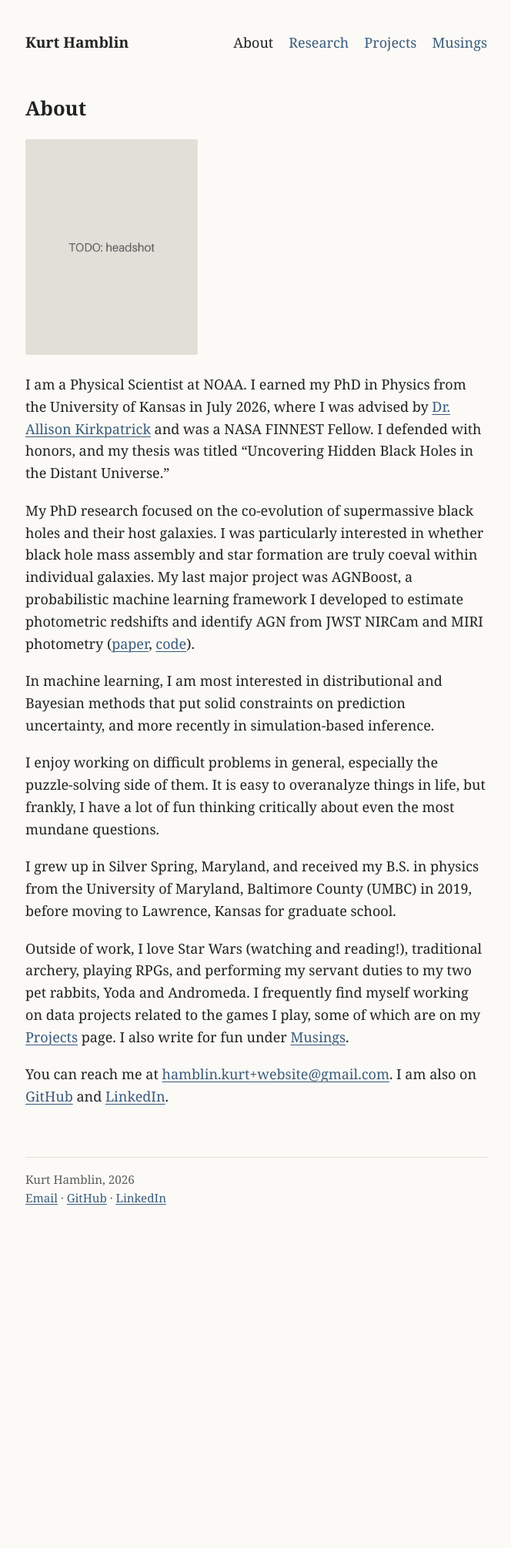
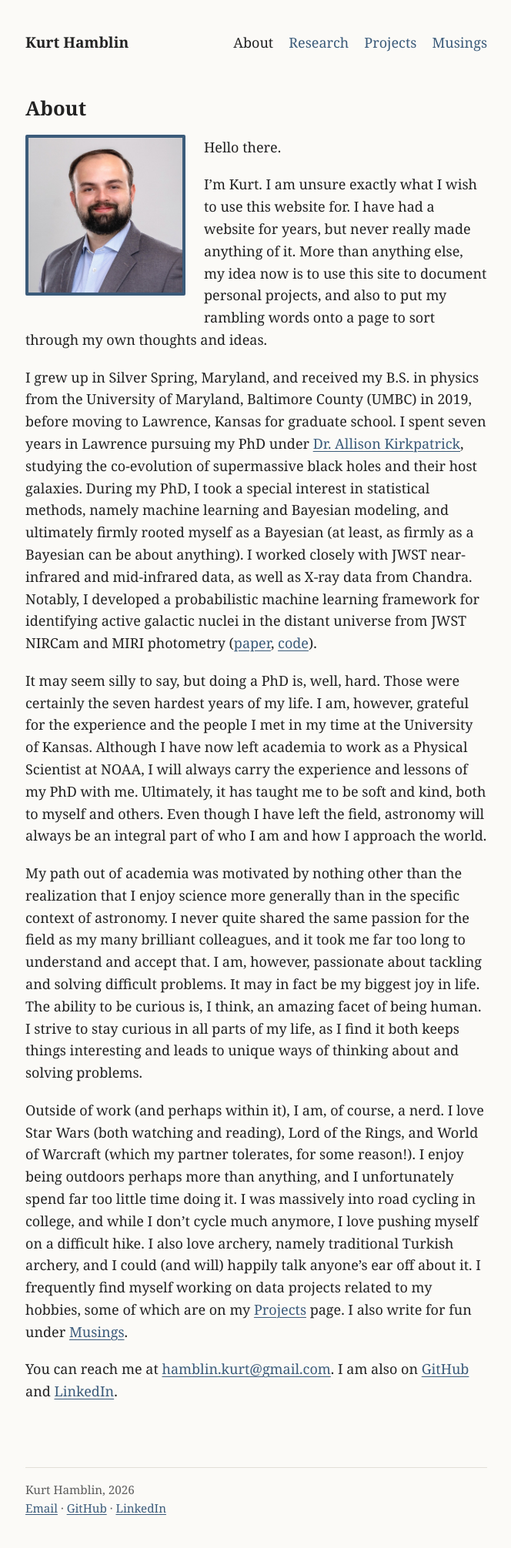
Before and after one commit to kurt-hamblin/kurt-hamblin.github.io, a Jekyll site: the page built from index.md, in a window 1280 px wide. Shown: the whole page at 77% size, without its empty margins (307-971 px from the left). Built offline with Jekyll 4.4.1, drawn with Linux system fonts in a browser that asks for light colours; before the commit the page ends 1609 px from its top, so only the background shows below that.

Commit message:
Add headshot, rewrite About, add PhD details to Research
About is rewritten in Kurt's own voice and proofread. The headshot
replaces the placeholder, with a slate blue frame and the text
wrapping beside it (stacked on narrow screens). Research now lists
the July 2026 defense and the NASA FINNEST Fellowship. The contact
email drops the plus tag.

Co-Authored-By: Claude Opus 5.5 <noreply@anthropic.com>

```diff
--- a/_config.yml
+++ b/_config.yml
@@ -7,7 +7,7 @@ lang: en
 url: "https://kurt-hamblin.github.io"
 baseurl: ""
 
-email: hamblin.kurt+website@gmail.com
+email: hamblin.kurt@gmail.com
 github: https://github.com/kurt-hamblin
 linkedin: https://www.linkedin.com/in/kurt-hamblin
 
--- a/assets/css/style.css
+++ b/assets/css/style.css
@@ -156,8 +156,27 @@ img {
   border-radius: 2px;
 }
 
+/* Headshot sits left with the About text wrapping around it. */
 img.headshot {
-  max-width: 14rem;
+  float: left;
+  max-width: 13rem;
+  margin: 0.35rem 1.5rem 1rem 0;
+  border: 0.3rem solid var(--link);
+}
+
+article::after {
+  content: "";
+  display: table;
+  clear: both;
+}
+
+/* On narrow screens there is not enough room to wrap, so stack instead. */
+@media (max-width: 36rem) {
+  img.headshot {
+    float: none;
+    max-width: 13rem;
+    margin: 1.5rem 0;
+  }
 }
 
 /* Figures and video */
--- a/index.md
+++ b/index.md
@@ -3,20 +3,18 @@ layout: page
 title: About
 ---
 
-<!-- TODO: replace assets/img/headshot.jpg (a placeholder) with a real photo, same filename. -->
 ![Kurt Hamblin](/assets/img/headshot.jpg){: .headshot}
 
-I am a Physical Scientist at NOAA. I earned my PhD in Physics from the University of Kansas in July 2026, where I was advised by [Dr. Allison Kirkpatrick](https://kirkpatrick.ku.edu/) and was a NASA FINNEST Fellow. I defended with honors, and my thesis was titled "Uncovering Hidden Black Holes in the Distant Universe."
-<!-- TODO: link the thesis title to ProQuest once it is available. -->
+Hello there.
 
-My PhD research focused on the co-evolution of supermassive black holes and their host galaxies. I was particularly interested in whether black hole mass assembly and star formation are truly coeval within individual galaxies. My last major project was AGNBoost, a probabilistic machine learning framework I developed to estimate photometric redshifts and identify AGN from JWST NIRCam and MIRI photometry ([paper](https://ui.adsabs.harvard.edu/abs/2026ApJ..1002..223H/abstract), [code](https://github.com/kurt-hamblin/AGNBoost)).
+I'm Kurt. I am unsure exactly what I wish to use this website for. I have had a website for years, but never really made anything of it. More than anything else, my idea now is to use this site to document personal projects, and also to put my rambling words onto a page to sort through my own thoughts and ideas.
 
-In machine learning, I am most interested in distributional and Bayesian methods that put solid constraints on prediction uncertainty, and more recently in simulation-based inference.
+I grew up in Silver Spring, Maryland, and received my B.S. in physics from the University of Maryland, Baltimore County (UMBC) in 2019, before moving to Lawrence, Kansas for graduate school. I spent seven years in Lawrence pursuing my PhD under [Dr. Allison Kirkpatrick](https://kirkpatrick.ku.edu/), studying the co-evolution of supermassive black holes and their host galaxies. During my PhD, I took a special interest in statistical methods, namely machine learning and Bayesian modeling, and ultimately firmly rooted myself as a Bayesian (at least, as firmly as a Bayesian can be about anything). I worked closely with JWST near-infrared and mid-infrared data, as well as X-ray data from Chandra. Notably, I developed a probabilistic machine learning framework for identifying active galactic nuclei in the distant universe from JWST NIRCam and MIRI photometry ([paper](https://ui.adsabs.harvard.edu/abs/2026ApJ..1002..223H/abstract), [code](https://github.com/kurt-hamblin/AGNBoost)).
 
-I enjoy working on difficult problems in general, especially the puzzle-solving side of them. It is easy to overanalyze things in life, but frankly, I have a lot of fun thinking critically about even the most mundane questions.
+It may seem silly to say, but doing a PhD is, well, hard. Those were certainly the seven hardest years of my life. I am, however, grateful for the experience and the people I met in my time at the University of Kansas. Although I have now left academia to work as a Physical Scientist at NOAA, I will always carry the experience and lessons of my PhD with me. Ultimately, it has taught me to be soft and kind, both to myself and others. Even though I have left the field, astronomy will always be an integral part of who I am and how I approach the world.
 
-I grew up in Silver Spring, Maryland, and received my B.S. in physics from the University of Maryland, Baltimore County (UMBC) in 2019, before moving to Lawrence, Kansas for graduate school.
+My path out of academia was motivated by nothing other than the realization that I enjoy science more generally than in the specific context of astronomy. I never quite shared the same passion for the field as my many brilliant colleagues, and it took me far too long to understand and accept that. I am, however, passionate about tackling and solving difficult problems. It may in fact be my biggest joy in life. The ability to be curious is, I think, an amazing facet of being human. I strive to stay curious in all parts of my life, as I find it both keeps things interesting and leads to unique ways of thinking about and solving problems.
 
-Outside of work, I love Star Wars (watching and reading!), traditional archery, playing RPGs, and performing my servant duties to my two pet rabbits, Yoda and Andromeda. I frequently find myself working on data projects related to the games I play, some of which are on my [Projects](/projects/) page. I also write for fun under [Musings](/musings/).
+Outside of work (and perhaps within it), I am, of course, a nerd. I love Star Wars (both watching and reading), Lord of the Rings, and World of Warcraft (which my partner tolerates, for some reason!). I enjoy being outdoors perhaps more than anything, and I unfortunately spend far too little time doing it. I was massively into road cycling in college, and while I don't cycle much anymore, I love pushing myself on a difficult hike. I also love archery, namely traditional Turkish archery, and I could (and will) happily talk anyone's ear off about it. I frequently find myself working on data projects related to my hobbies, some of which are on my [Projects](/projects/) page. I also write for fun under [Musings](/musings/).
 
-You can reach me at [hamblin.kurt+website@gmail.com](mailto:hamblin.kurt+website@gmail.com). I am also on [GitHub](https://github.com/kurt-hamblin) and [LinkedIn](https://www.linkedin.com/in/kurt-hamblin).
+You can reach me at [hamblin.kurt@gmail.com](mailto:hamblin.kurt@gmail.com). I am also on [GitHub](https://github.com/kurt-hamblin) and [LinkedIn](https://www.linkedin.com/in/kurt-hamblin).
```
Also changed, not shown: CLAUDE.md (+1 -1 lines), research.md (+2 -1 lines), assets/img/headshot.jpg.
